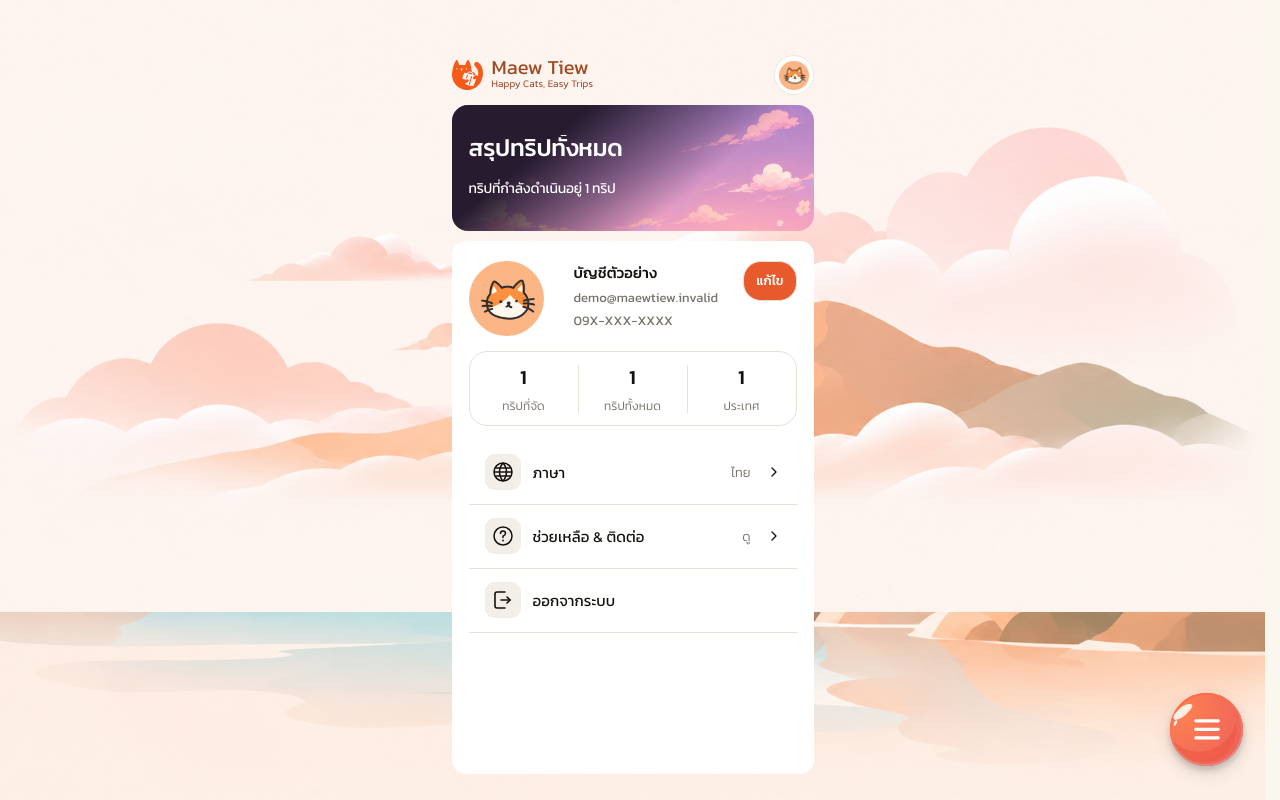
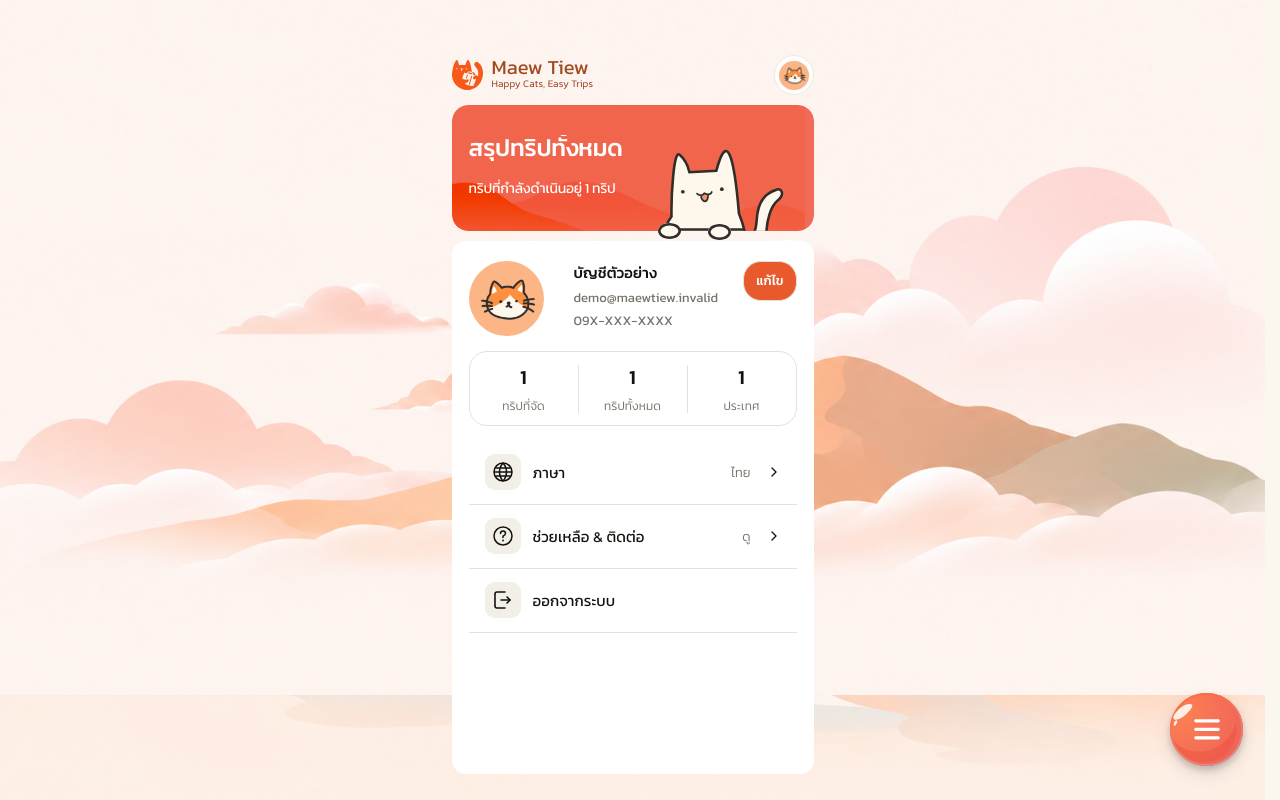
Before and after one commit to ParinTonNam/GoGun, a Next.js app in the folder gogun-app/: page /trips/demo/profile in a window 1280 px wide. Built offline with nearby package versions, Linux system fonts and the light colour scheme.

Commit message:
Apply central page hero design to recommendations and profile

```diff
--- a/gogun-app/src/app/design-system.css
+++ b/gogun-app/src/app/design-system.css
@@ -495,9 +495,9 @@ html:has(.maew-trip-fixed-scene,.maew-app-fixed-scene,.maew-fav-fixed-scene),bod
 .maew-home-hero-copy { position:relative; z-index:1; width:240px; max-width:calc(100% - 10px); display:flex; flex-direction:column; align-items:flex-start; gap:15px; min-width:0; color:#fff; }
 .maew-home-hero-copy h1 { margin:0; font-size:24px; font-weight:500; line-height:26.4px; letter-spacing:-.24px; color:#fff; white-space:nowrap; overflow:hidden; text-overflow:ellipsis; max-width:100%; }
 .maew-home-hero-copy p { margin:0; font-size:14px; font-weight:400; line-height:26.4px; letter-spacing:-.24px; color:#fff; white-space:nowrap; overflow:hidden; text-overflow:ellipsis; max-width:100%; }
-.maew-home-hero-banner--trip-list .maew-home-hero-bg { overflow:hidden; border-radius:inherit; background:#f26b57; }
-.maew-home-hero-banner--trip-list .maew-home-hero-img { inset:auto; left:-2.28%; top:-17.04%; width:135.37%; height:126%; object-fit:fill; mix-blend-mode:color-burn; }
-.maew-home-hero-banner--trip-list .maew-home-hero-overlay { display:none; }
+.maew-home-hero-banner--central .maew-home-hero-bg { overflow:hidden; border-radius:inherit; background:#f26b57; }
+.maew-home-hero-banner--central .maew-home-hero-img { inset:auto; left:-2.28%; top:-17.04%; width:135.37%; height:126%; object-fit:fill; mix-blend-mode:color-burn; }
+.maew-home-hero-banner--central .maew-home-hero-overlay { display:none; }
 .maew-home-hero-cat { position:absolute; z-index:3; top:41px; right:30px; display:block; width:126px; height:94px; pointer-events:none; }
 @media (max-width:360px) { .maew-home-hero-cat { top:47px; right:12px; width:96px; height:auto; } }
 .maew-home-hero-add-btn { position:absolute; top:24px; right:24px; z-index:1; width:76px; height:78px; border-radius:14px; background:#fff; padding:5px 17px; display:flex; align-items:center; justify-content:center; text-decoration:none; flex-shrink:0; box-sizing:border-box; transition:transform .14s ease; }
--- a/gogun-app/src/app/page-backgrounds.css
+++ b/gogun-app/src/app/page-backgrounds.css
@@ -22,8 +22,8 @@ body,
   background-repeat: no-repeat;
 }
 
-/* Match the Figma mountain placement only on the trip list. */
-.maew-home-scene.maew-trip-list-scene {
+/* Match the Figma mountain placement on the central pages. */
+.maew-home-scene.maew-central-scene {
   background-position: center -81px, center bottom, center;
   background-size: 109% auto, 100% auto, cover;
 }
--- a/gogun-app/src/app/profile/page.tsx
+++ b/gogun-app/src/app/profile/page.tsx
@@ -296,13 +296,13 @@ export function ProfileView({ demoMode = false }: { demoMode?: boolean }) {
     : 4;
 
   return (
-    <main className="maew-home-scene maew-profile-page-scene">
+    <main className="maew-home-scene maew-profile-page-scene maew-central-scene">
       {/* Top Bar (Figma 660:7089) */}
       <MaewTopbar me={user} />
 
       <div className="maew-trip-scroll-content">
       {/* Section Hero Banner (Figma 769:8977) */}
-      <HomeHeroBanner activeTripsCount={activeTripsCount} />
+      <HomeHeroBanner activeTripsCount={activeTripsCount} variant="central" />
 
       {/* Main White Card (Figma 660:10560) */}
       <section className="maew-home-card" aria-label="ข้อมูลโปรไฟล์และการตั้งค่า">
--- a/gogun-app/src/app/recommend/page.tsx
+++ b/gogun-app/src/app/recommend/page.tsx
@@ -198,13 +198,13 @@ export function RecommendView({ demoMode = false }: { demoMode?: boolean }) {
     selectedTemplate?.days[selectedDayIdx] ?? selectedTemplate?.days[0] ?? null;
 
   return (
-    <main className="maew-home-scene maew-app-fixed-scene">
+    <main className="maew-home-scene maew-app-fixed-scene maew-central-scene">
       {/* Top Bar (Figma 660:7089) */}
       <MaewTopbar me={user} />
 
       <div className="maew-trip-scroll-content">
       {/* Section Hero Banner (Figma 769:8977) */}
-      <HomeHeroBanner activeTripsCount={activeTripsCount} />
+      <HomeHeroBanner activeTripsCount={activeTripsCount} variant="central" />
 
       {/* Main White Card (Figma 660:9544) */}
       <section className="maew-home-card" aria-label="รายการทริปแนะนำ">
--- a/gogun-app/src/app/trips/page.tsx
+++ b/gogun-app/src/app/trips/page.tsx
@@ -99,13 +99,13 @@ export function TripsView({ demoMode = false }: { demoMode?: boolean }) {
   const userCatAvatar = getCatAvatarUrl(user?.display_name, 0, user?.avatar_color);
 
   return (
-    <main className="maew-home-scene maew-app-fixed-scene maew-trip-list-scene">
+    <main className="maew-home-scene maew-app-fixed-scene maew-central-scene">
       {/* Top Bar (Figma 660:7089) */}
       <MaewTopbar me={user} />
 
       <div className="maew-trip-scroll-content">
       {/* Section Hero Banner (Figma 769:8977) */}
-      <HomeHeroBanner activeTripsCount={activeTrips.length} loading={loading} variant="trip-list" />
+      <HomeHeroBanner activeTripsCount={activeTrips.length} loading={loading} variant="central" />
 
       {/* Main White Card (Figma 796:6318 / 660:9358) */}
       <section className="maew-home-card" aria-live="polite">
--- a/gogun-app/src/components/trip-ticket-selector.tsx
+++ b/gogun-app/src/components/trip-ticket-selector.tsx
@@ -305,14 +305,14 @@ export function HomeHeroBanner({
 }: {
   activeTripsCount?: number;
   loading?: boolean;
-  variant?: "default" | "trip-list";
+  variant?: "default" | "central";
 }) {
   const { locale } = useLocale();
   return (
     <div className="maew-home-hero-stack">
-      <section className={`maew-home-hero-banner${variant === "trip-list" ? " maew-home-hero-banner--trip-list" : ""}`} aria-label="สรุปทริปทั้งหมด">
+      <section className={`maew-home-hero-banner${variant === "central" ? " maew-home-hero-banner--central" : ""}`} aria-label="สรุปทริปทั้งหมด">
         <div className="maew-home-hero-bg" aria-hidden="true">
-          <img src={variant === "trip-list" ? "/images/trip-list-hero-hills.png" : "/images/figma-hero-banner.png"} alt="" className="maew-home-hero-img" />
+          <img src={variant === "central" ? "/images/trip-list-hero-hills.png" : "/images/figma-hero-banner.png"} alt="" className="maew-home-hero-img" />
           <div className="maew-home-hero-overlay" />
         </div>
 
@@ -327,7 +327,7 @@ export function HomeHeroBanner({
           </p>
         </div>
       </section>
-      {variant === "trip-list" && <img className="maew-home-hero-cat" src="/images/trip-list-hero-cat.svg" alt="" width={126} height={94} aria-hidden="true" />}
+      {variant === "central" && <img className="maew-home-hero-cat" src="/images/trip-list-hero-cat.svg" alt="" width={126} height={94} aria-hidden="true" />}
     </div>
   );
 }
```
